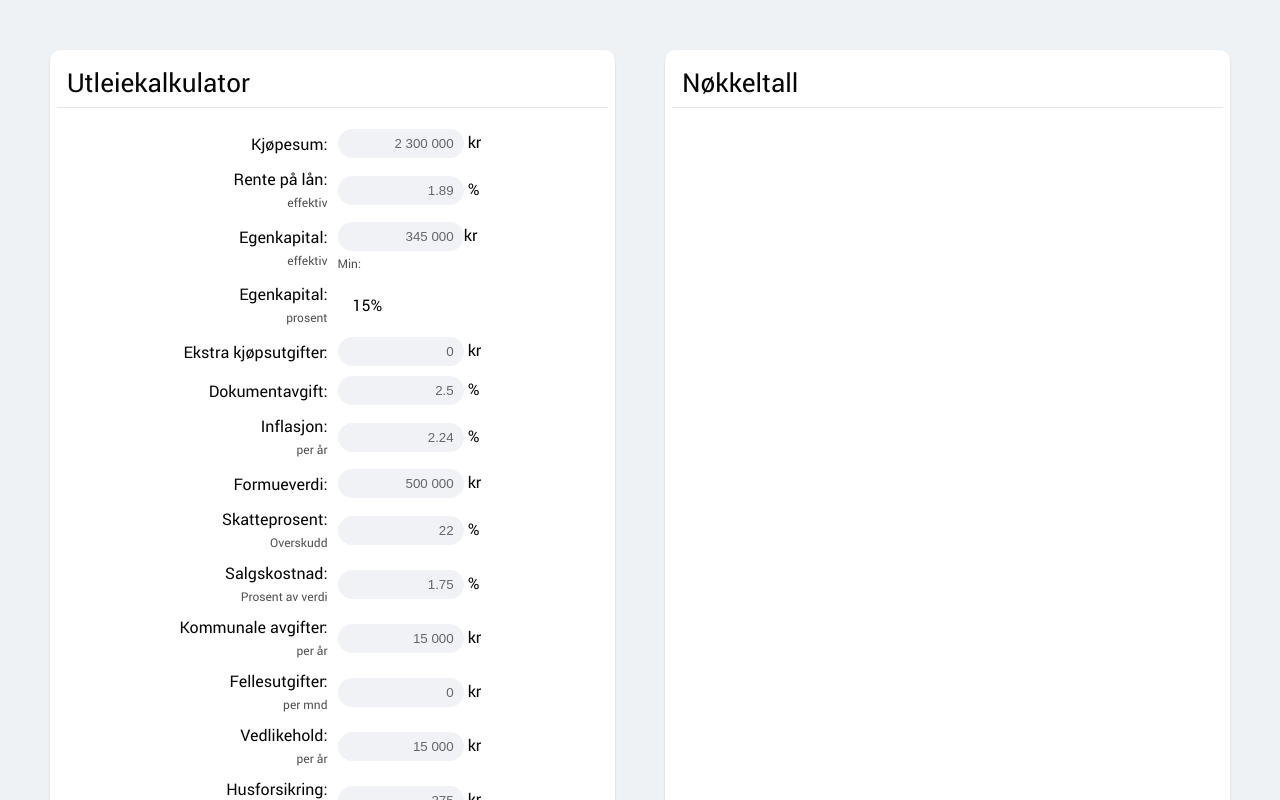
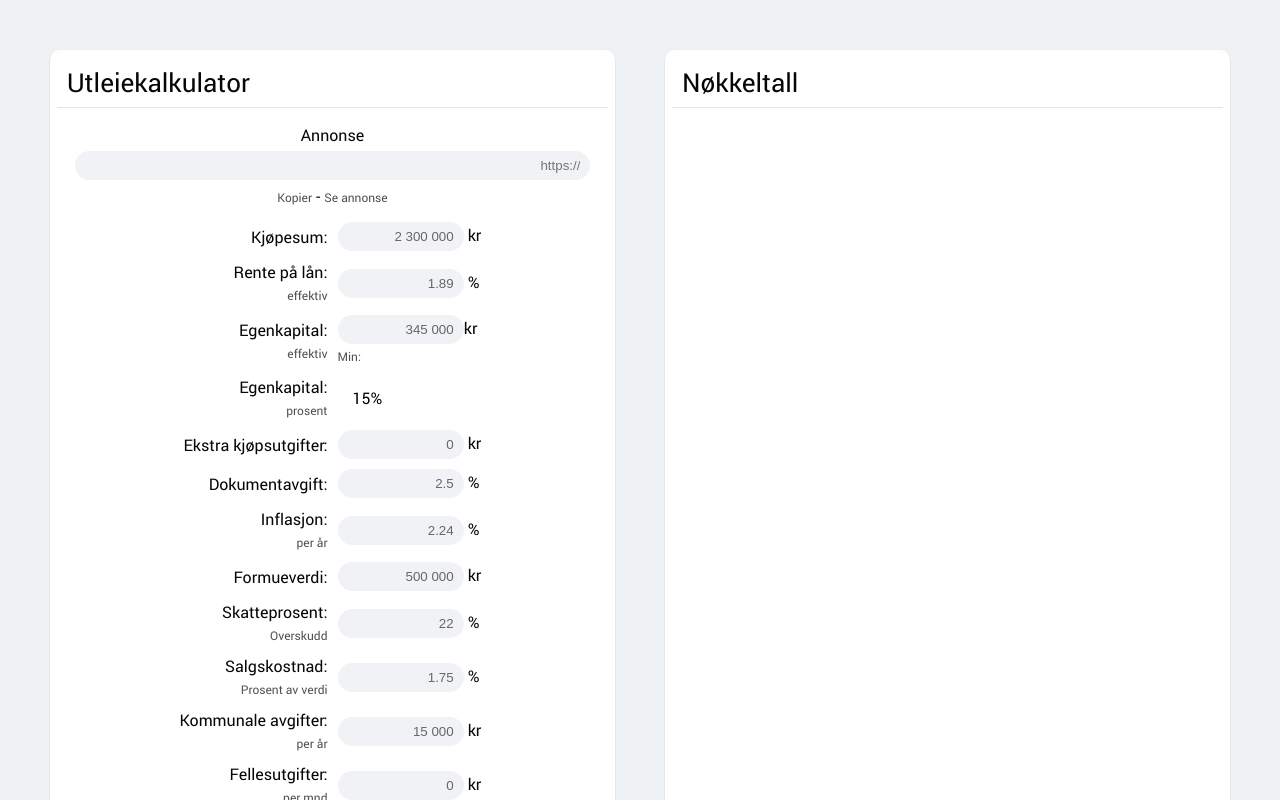
Before and after one commit to thomastloberg/utleie, a React (Create React App) app: page / in a window 1280 px wide. Shown: the top 800 px of the page. Built offline with nearby package versions, Linux system fonts and the light colour scheme.

Commit message:
More elements + update on todo -> Bugs

```diff
--- a/src/css/index.scss
+++ b/src/css/index.scss
@@ -254,7 +254,7 @@ input {
 	text-align: center;
 }
 .AdLink_URL {
-	text-align: center;
+	text-align: center !important;
 }
 .AdLink_Buttons {
 	text-align: center;
--- a/src/js/App.js
+++ b/src/js/App.js
@@ -6,12 +6,23 @@ function App() {
   return (
     <>
       <div className="ShareContainer">
-      ShareContainer
+      	<div className="ContainerContent">
+			<div className="DialogHeader">Del</div>
+			<div>Delings link:</div>
+			<div><input type="text" id="ShareLink" /></div>
+			<div className="btnGenerate noselect">Kopier!</div>
+		</div>
       </div>
 
 
       <div className="InputContainer">
         <div className="RowHeader">Utleiekalkulator</div>
+		<div className="AdLinkRow">
+			<div className="AdLink_Title">Annonse</div>
+			<div className="AdLink_URL"><input id="input_annonse" type="text" placeholder="https://" value="" /></div>
+			<div className="AdLink_Buttons"><span>Kopier</span> - <span>Se annonse</span></div>
+		</div>
+
         <Inputrow text='Kjøpesum' 			  type='number' defaultvalue='2300000' posttext=' kr' />
         <Inputrow text='Rente på lån' 		  type='number' detail='effektiv' defaultvalue='1.89' posttext=' %' />
         <Inputrow text='Egenkapital' 		  type='number' detail='effektiv' defaultvalue='345000' posttext={(<>kr<br /><span>Min: <font id="output_Egenkapital_Minimum"></font></span></>)} />
```
Also changed, not shown: 1 other file (tests, documents, lock files or other folders).
